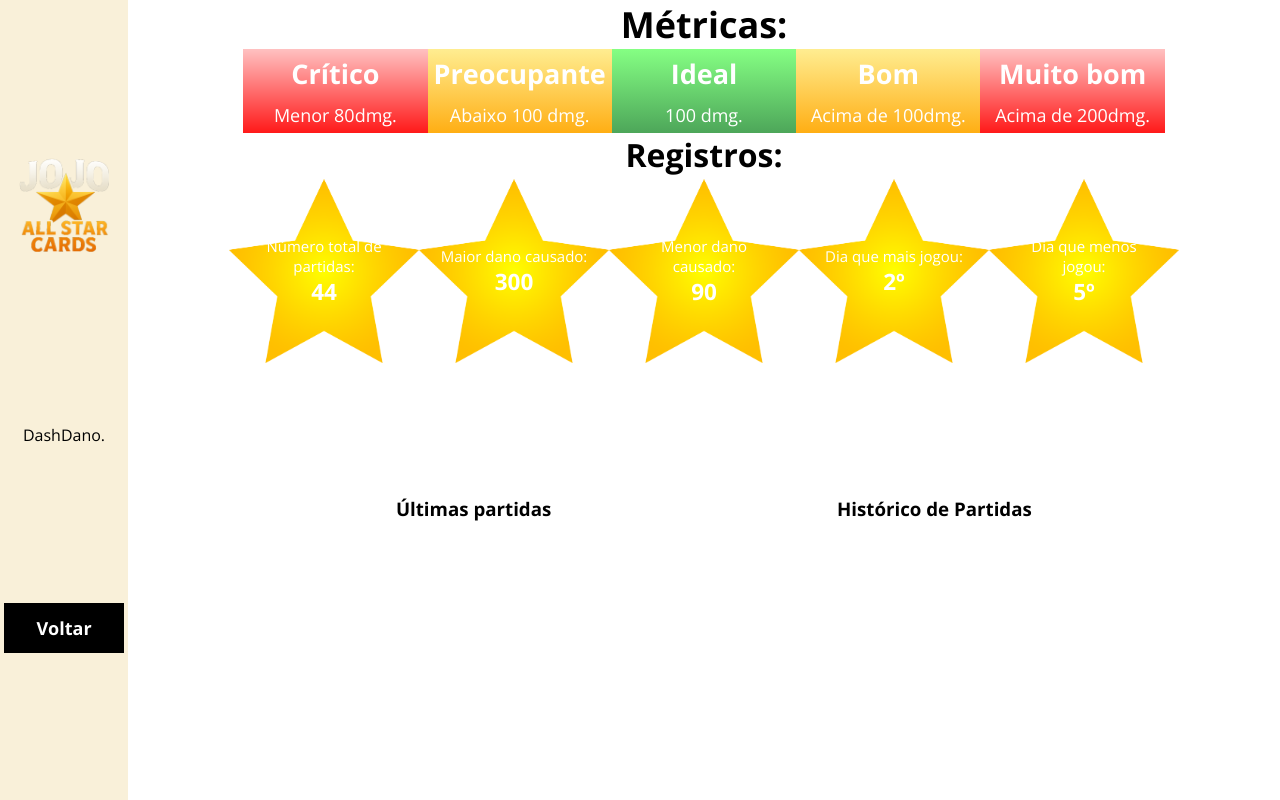
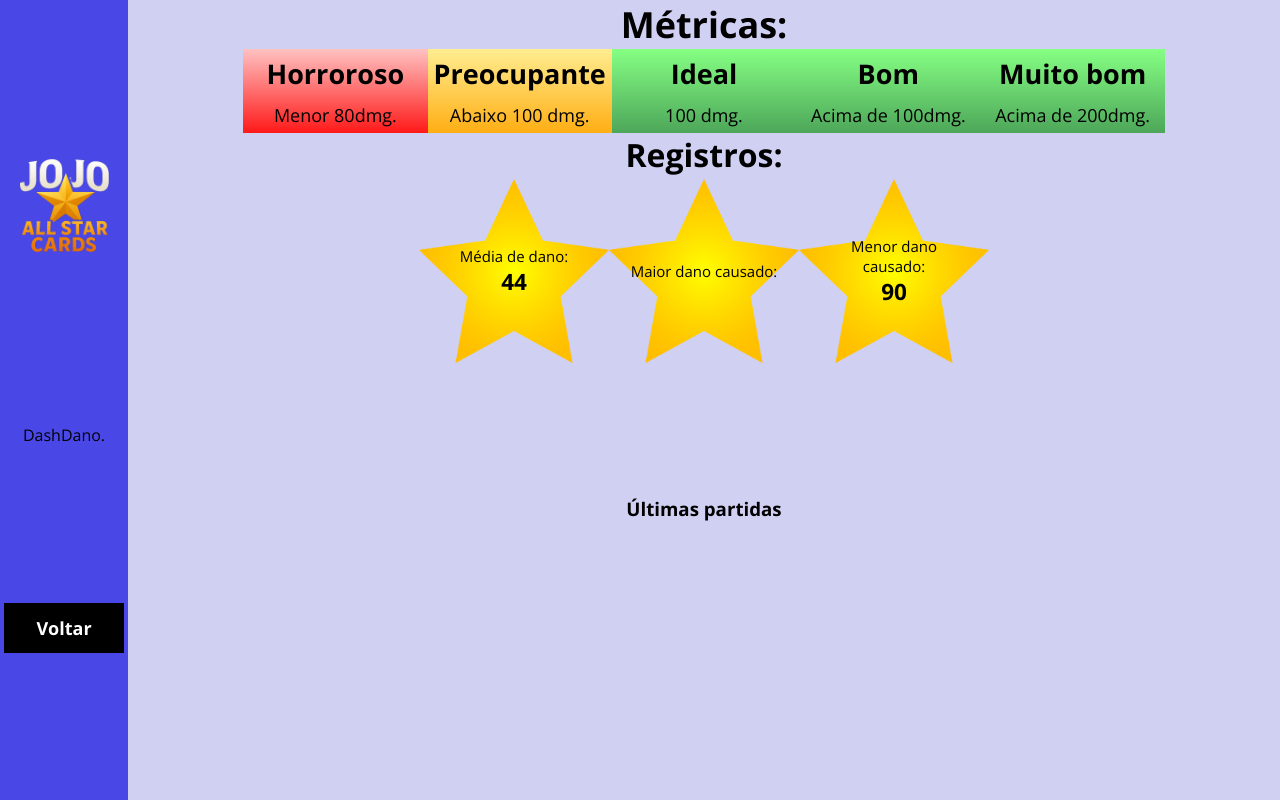
Before and after one commit to WagnerRSBronstein/JojoAllStarCards, a website: page Site/public/dashboard/dashboard.html in a window 1280 px wide. Drawn offline with nearby package versions, Linux system fonts and the light colour scheme; no server answers.

Commit message:
Dash 100% finalizada e banco certo no git

```diff
--- a/Site/public/css/dashboardColmeia1.css
+++ b/Site/public/css/dashboardColmeia1.css
@@ -9,6 +9,7 @@ body {
   display: flex;
   width: 100vw;
   height: 100vh;
+  background-color: #d0d0f3;
 }
 
 /* LEFT BAR */
@@ -20,7 +21,7 @@ body {
   justify-content: space-evenly;
   align-items: center;
   /* padding: 10px; */
-  background-color: #f9f0d9;
+  background-color: #4a47e7;
 }
 .left-bar img {
   height: 120px;
@@ -78,7 +79,7 @@ container-main .container-top h1{
   text-align: center;
   background-image: linear-gradient(0deg, #ff1919, #ffc1c1);
   justify-content: space-around;
-      color: white;
+      color: black;
 }
 .box-2 {
   width: 20%;
@@ -88,7 +89,7 @@ container-main .container-top h1{
   text-align: center;
   background-image: linear-gradient(0deg, #ffae14, #ffed91);
   justify-content: space-around;
-      color: white;
+      color: black;
 }
 .box-3 {
   width: 20%;
@@ -98,7 +99,7 @@ container-main .container-top h1{
   text-align: center;
   background-image: linear-gradient(0deg, #4da659, #85ff83);
   justify-content: space-around;
-      color: white;
+      color: black;
 }
 .box-4 {
   width: 20%;
@@ -106,9 +107,9 @@ container-main .container-top h1{
   flex-direction: column;
   align-items: center;
   text-align: center;
-  background-image: linear-gradient(0deg, #ffae14, #ffed91);
+  background-image: linear-gradient(0deg, #4da659, #85ff83);
   justify-content: space-around;
-      color: white;
+      color: black;
 }
 .box-5 {
   width: 20%;
@@ -116,9 +117,9 @@ container-main .container-top h1{
   flex-direction: column;
   align-items: center;
   text-align: center;
-  background-image: linear-gradient(0deg, #ff1919, #ffc1c1);
+  background-image: linear-gradient(0deg, #4da659, #85ff83);
   justify-content: space-around;
-      color: white;
+      color: black;
 }
 /* METRICAS */
 /* registros */
@@ -142,6 +143,7 @@ container-main .container-top h1{
   flex-direction: column;
   align-items: center;
   width: 150px;
+  color: black;
   background-image: url(../assets/estrela.png);
   background-position: center;
   background-repeat: no-repeat;
@@ -155,6 +157,7 @@ container-main .container-top h1{
   flex-direction: column;
   align-items: center;
   width: 150px;
+  color: black;
   background-image: url(../assets/estrela.png);
   background-position: center;
   background-repeat: no-repeat;
@@ -171,6 +174,7 @@ container-main .container-top h1{
   flex-direction: column;
   align-items: center;
   width: 150px;
+  color: black;
   background-image: url(../assets/estrela.png);
   background-position: center;
   background-repeat: no-repeat;
@@ -179,32 +183,7 @@ container-main .container-top h1{
   padding: 20px;
   justify-content: center;
 }
-.container-main .container-dados .container-registros .registro-4 {
-  display: flex;
-  flex-direction: column;
-  align-items: center;
-  width: 150px;
-  background-image: url(../assets/estrela.png);
-  background-position: center;
-  background-repeat: no-repeat;
-  background-size: contain;
-  height: 150px;
-  padding: 20px;
-  justify-content: center;
-}
-.container-main .container-dados .container-registros .registro-5 {
-  display: flex;
-  flex-direction: column;
-  align-items: center;
-  width: 150px;
-  background-image: url(../assets/estrela.png);
-  background-position: center;
-  background-repeat: no-repeat;
-  background-size: contain;
-  height: 150px;
-  padding: 20px;
-  justify-content: center;
-}
+
 /* GRAFICOS */
 
 .graficos {
--- a/Site/public/dashboard/dashboard.html
+++ b/Site/public/dashboard/dashboard.html
@@ -21,7 +21,7 @@
             <h1>Métricas:</h1>
             <div class="container-metricas">
                 <div class="box-1">
-                    <h2><b>Crítico</b></h2>
+                    <h2><b>Horroroso</b></h2>
                     <p> Menor 80dmg.</p>
                 </div>
                 <div class="box-2">
@@ -46,33 +46,33 @@
             <h1>Registros:</h1>
             <div class="container-registros">
                 <div class="registro-1">
-                    <p>Número total de partidas: <br>
-                    <h2>44</h2>
+                    <p>Média de dano: <br>
+                    <h2 id="Media">44</h2>
                     </p>
                 </div>
 
                 <div class="registro-2">
                     <p>Maior dano causado:<br>
-                    <h2 id="Maior">300</h2>
+                    <h2 id="Maior"></h2>
                     </p>
                 </div>
 
                 <div class="registro-3">
                     <p>Menor dano causado:<br>
-                    <h2>90</h2>
+                    <h2 id="Menor">90</h2>
                     </p>
                 </div>
 
 
                 <div class="registro-4">
-                    <p>Dia que mais jogou: <br>
-                    <h2>2º</h2>
+                    <p> <br>
+                    <h2></h2>
                     </p>
                 </div>
 
                 <div class="registro-5  ">
-                    <p>Dia que menos jogou: <br>
-                    <h2>5º</h2>
+                    <p> <br>
+                    <h2></h2>
                     </p>
                 </div>
             </div>
@@ -82,10 +82,7 @@
                     <h3>Últimas partidas</h3>
                     <canvas id="grafico-1"></canvas>
                 </div>
-                <div class="grafico-2">
-                    <h3>Histórico de Partidas</h3>
-                    <canvas id="grafico-2"></canvas>
-                </div>
+
             </div>
 
         </div>
@@ -96,8 +93,9 @@
 <script>
     var arrayDanos = [];
     var organizar = [];
+    var danoMaior = 0;
+    var danoMenor = 0;
     carregarDash();
-
     function grafico_dano() {
 
         for (var i = arrayDanos.length - 1; i >= 0; i--) {
@@ -128,7 +126,7 @@
                     }
                 }
             });
-        chart.update();
+            // chart.update();
         }
 
     function carregarDash() {
@@ -175,5 +173,23 @@
             }
         } console.log(arrayDanos);
         grafico_dano();
+        kpi();
+    }
+    function kpi(){
+        var media = 0;
+        arrayDanos.sort(function(a,b){return b - a});
+        danoMaior = arrayDanos[0];
+        danoMenor = arrayDanos[arrayDanos.length -1];
+        const danoM = document.getElementById('Menor');
+        danoM.innerHTML = danoMenor;
+        const dano = document.getElementById('Maior');
+        dano.innerHTML = danoMaior;
+
+        for(var i = 0; i < arrayDanos.length; i++){
+            media += arrayDanos[i];
+        }
+        media = media / (arrayDanos.length);
+        const mediaHtml = document.getElementById('Media');
+        mediaHtml.innerHTML = media.toFixed(1);
     }
 </script>
```
Also changed, not shown: 1 other file. Lines whose indentation alone changed are shown as unchanged.
